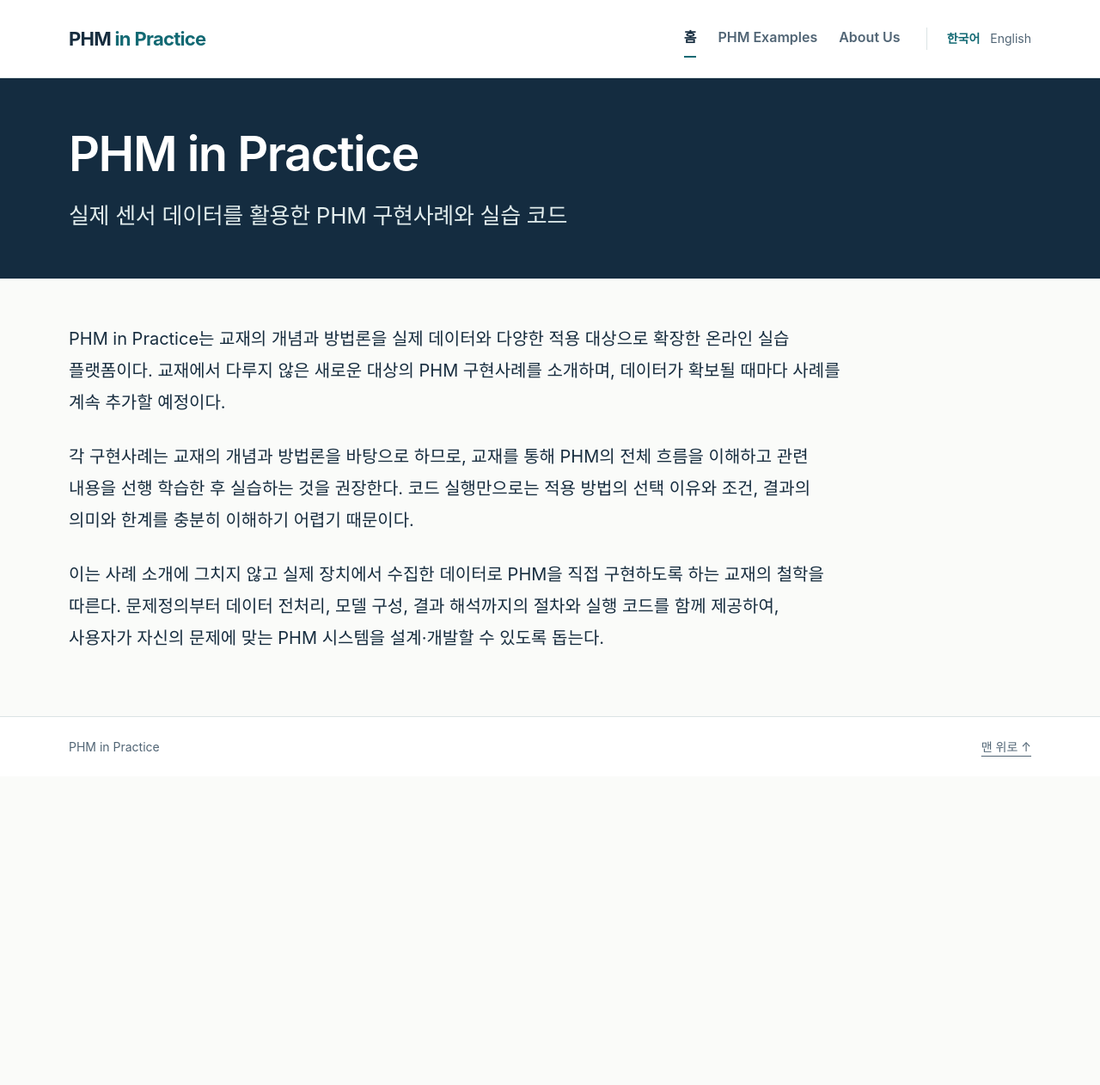
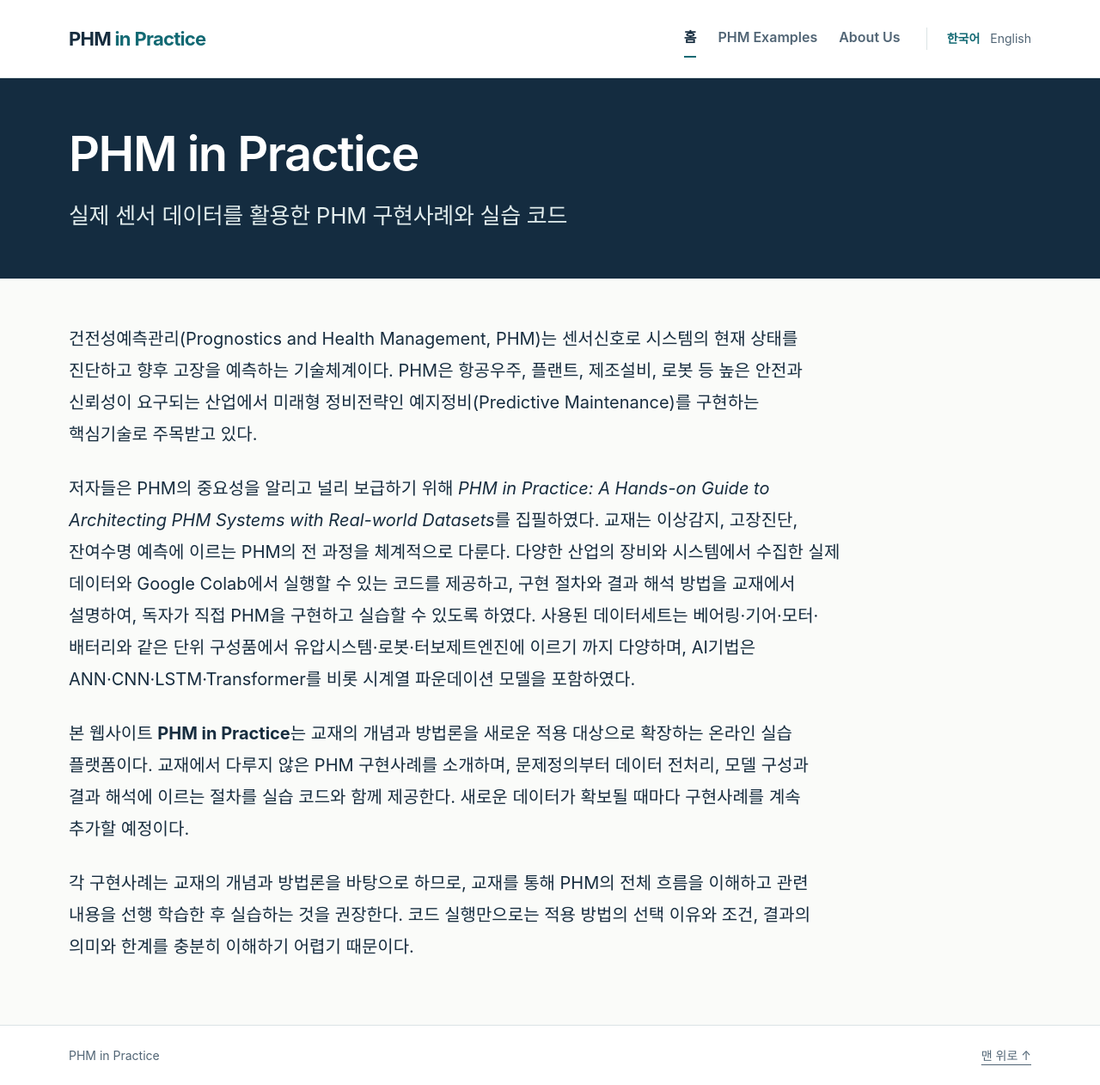
Before and after one commit to phm-in-practice/phm-in-practice.github.io, a Jekyll site: the page built from index.md, in a window 1280 px wide. Shown: the whole page at 86% size. Built offline with Jekyll 4.4.1, drawn with Linux system fonts in a browser that asks for light colours; before the commit the page ends 903 px from its top, so only the background shows below that.

Commit message:
Update index.md

```diff
--- a/index.md
+++ b/index.md
@@ -7,8 +7,10 @@ subtitle: 실제 센서 데이터를 활용한 PHM 구현사례와 실습 코드
 ---
 <!-- 맨 위 설정 부분은 title, subtitle 글자만 고치세요. 이 아래 본문은 자유롭게 고치면 됩니다. 문단 사이는 빈 줄 하나로 띄웁니다. -->
 
-PHM in Practice는 교재의 개념과 방법론을 실제 데이터와 다양한 적용 대상으로 확장한 온라인 실습 플랫폼이다. 교재에서 다루지 않은 새로운 대상의 PHM 구현사례를 소개하며, 데이터가 확보될 때마다 사례를 계속 추가할 예정이다.
+건전성예측관리(Prognostics and Health Management, PHM)는 센서신호로 시스템의 현재 상태를 진단하고 향후 고장을 예측하는 기술체계이다. PHM은 항공우주, 플랜트, 제조설비, 로봇 등 높은 안전과 신뢰성이 요구되는 산업에서 미래형 정비전략인 예지정비(Predictive Maintenance)를 구현하는 핵심기술로 주목받고 있다.
+
+저자들은 PHM의 중요성을 알리고 널리 보급하기 위해 *PHM in Practice: A Hands-on Guide to Architecting PHM Systems with Real-world Datasets*를 집필하였다. 교재는 이상감지, 고장진단, 잔여수명 예측에 이르는 PHM의 전 과정을 체계적으로 다룬다. 다양한 산업의 장비와 시스템에서 수집한 실제 데이터와 Google Colab에서 실행할 수 있는 코드를 제공하고, 구현 절차와 결과 해석 방법을 교재에서 설명하여, 독자가 직접 PHM을 구현하고 실습할 수 있도록 하였다. 사용된 데이터세트는 베어링·기어·모터·배터리와 같은 단위 구성품에서 유압시스템·로봇·터보제트엔진에 이르기 까지 다양하며, AI기법은 ANN·CNN·LSTM·Transformer를 비롯 시계열 파운데이션 모델을 포함하였다.
+
+본 웹사이트 **PHM in Practice**는 교재의 개념과 방법론을 새로운 적용 대상으로 확장하는 온라인 실습 플랫폼이다. 교재에서 다루지 않은 PHM 구현사례를 소개하며, 문제정의부터 데이터 전처리, 모델 구성과 결과 해석에 이르는 절차를 실습 코드와 함께 제공한다. 새로운 데이터가 확보될 때마다 구현사례를 계속 추가할 예정이다.
 
 각 구현사례는 교재의 개념과 방법론을 바탕으로 하므로, 교재를 통해 PHM의 전체 흐름을 이해하고 관련 내용을 선행 학습한 후 실습하는 것을 권장한다. 코드 실행만으로는 적용 방법의 선택 이유와 조건, 결과의 의미와 한계를 충분히 이해하기 어렵기 때문이다.
-
-이는 사례 소개에 그치지 않고 실제 장치에서 수집한 데이터로 PHM을 직접 구현하도록 하는 교재의 철학을 따른다. 문제정의부터 데이터 전처리, 모델 구성, 결과 해석까지의 절차와 실행 코드를 함께 제공하여, 사용자가 자신의 문제에 맞는 PHM 시스템을 설계·개발할 수 있도록 돕는다.
```
